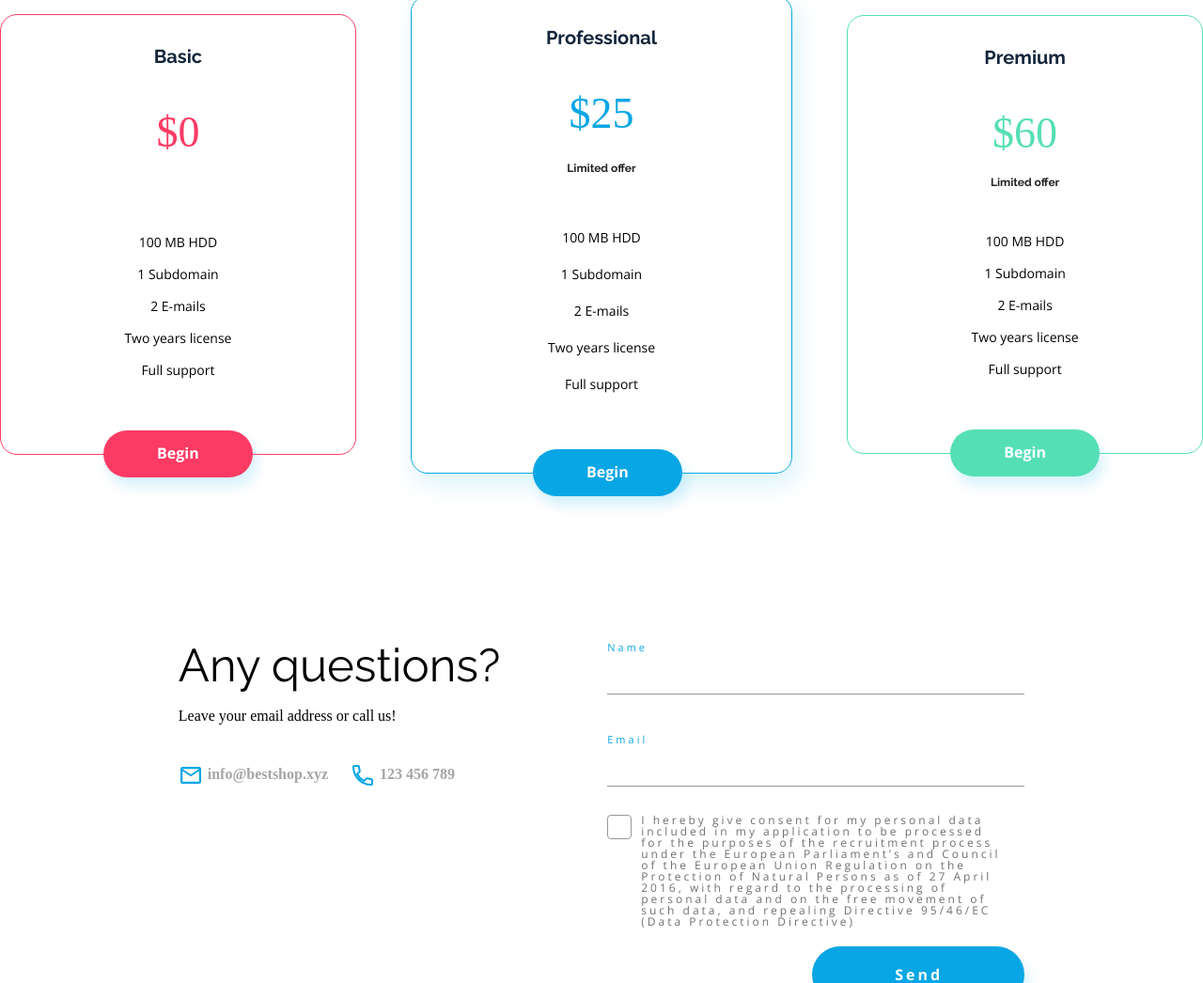
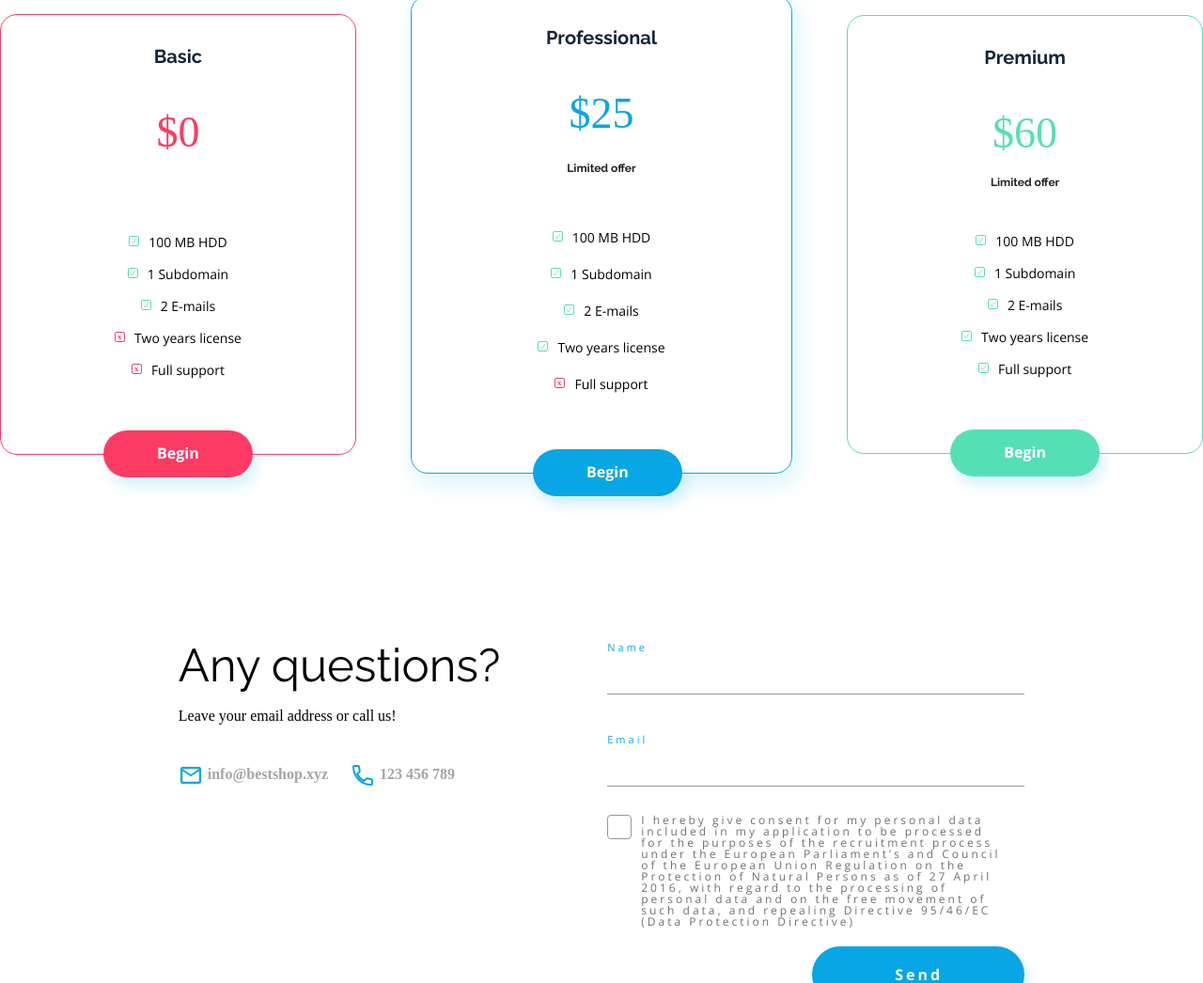
Before and after one commit to tomekwoojcik/BestShop, a plain HTML site: page index.html in a window 1280 px wide. Shown: the part 2909-3955 px from the top of the page at 94% size. Drawn offline with nearby package versions, Linux system fonts and the light colour scheme.

Commit message:
Version 1.1.0

```diff
--- a/css/style.css
+++ b/css/style.css
@@ -405,6 +405,25 @@ header{
     font-size: 14px;
     color: var(--font--color2);
     margin-bottom: 20px;
+    z-index: 99;
+    display: flex;
+    justify-content: center;
+}
+
+.list__pricing::before{
+    content:' ';
+    background-image: url("../images/Ckechmark-1.svg");
+    width: 11px;
+    height: 11px;
+    z-index: 100;
+    right: 10px;
+    margin-right: 10px;
+}
+
+.list__pricing__not::before{
+    display: flex;
+    background: url("../images/Close.svg") no-repeat;
+
 }
 
 .price__out :nth-child(2).price__box {
--- a/index.html
+++ b/index.html
@@ -103,11 +103,11 @@
             <h4 class="pricing__box__name">Basic</h4>
             <p class="pricing__value" >$0</p>
             <ul>
-                <li class="list__pricing">100 MB HDD</li>
+                <li class="list__pricing ">100 MB HDD</li>
                 <li class="list__pricing">1 Subdomain</li>
                 <li class="list__pricing">2 E-mails</li>
-                <li class="list__pricing">Two years license</li>
-                <li class="list__pricing">Full support</li>
+                <li class="list__pricing list__pricing__not">Two years license</li>
+                <li class="list__pricing list__pricing__not">Full support</li>
             </ul>
             <a href="" class="button">Begin</a>
         </div>
@@ -121,7 +121,7 @@
                 <li class="list__pricing">1 Subdomain</li>
                 <li class="list__pricing">2 E-mails</li>
                 <li class="list__pricing">Two years license</li>
-                <li class="list__pricing">Full support</li>
+                <li class="list__pricing list__pricing__not">Full support</li>
             </ul>
             <a href="" class="button">Begin</a>
         </div>
```
Also changed, not shown: images/Checkmark-1.svg (deleted), 1 other file.
